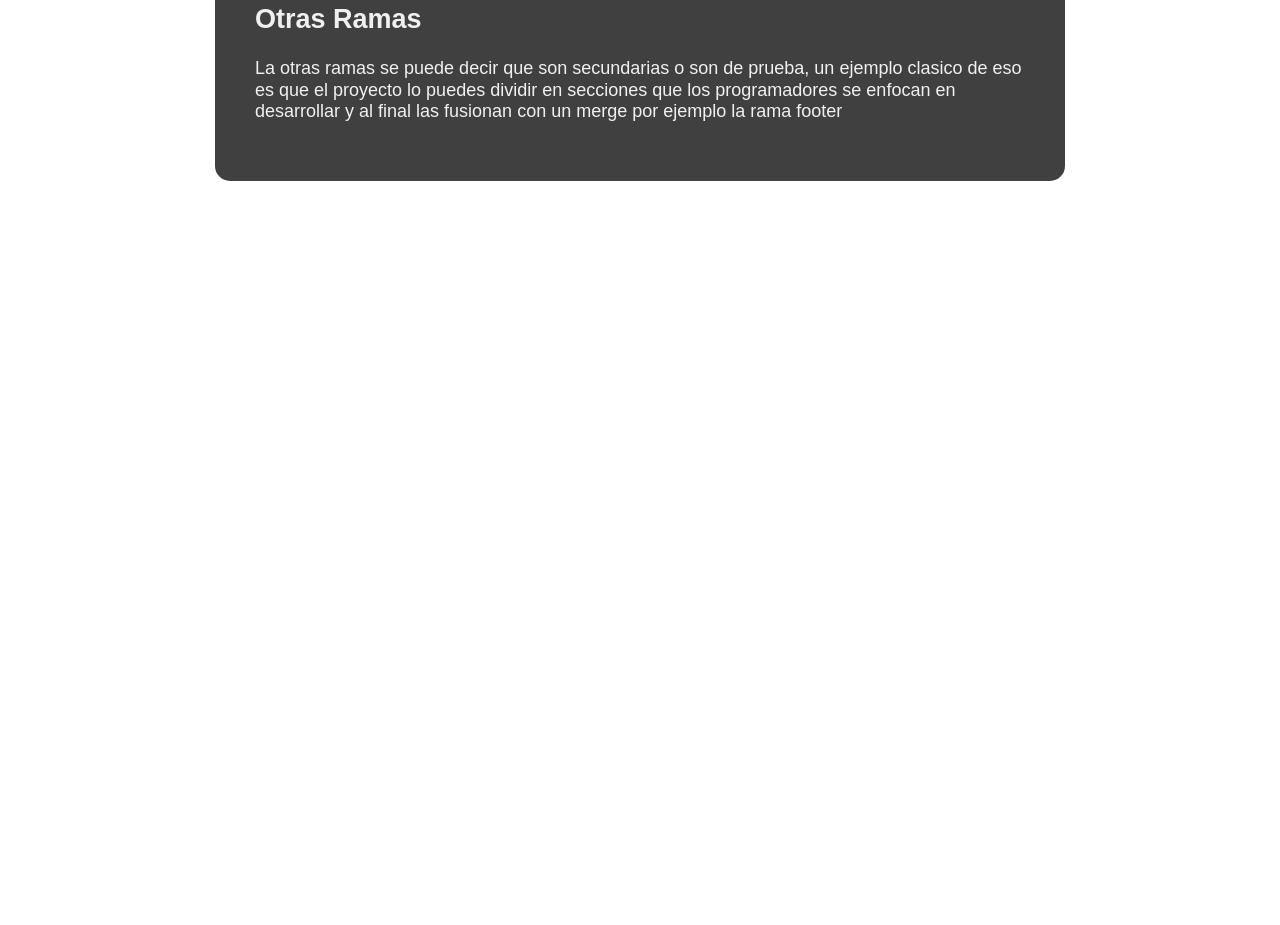
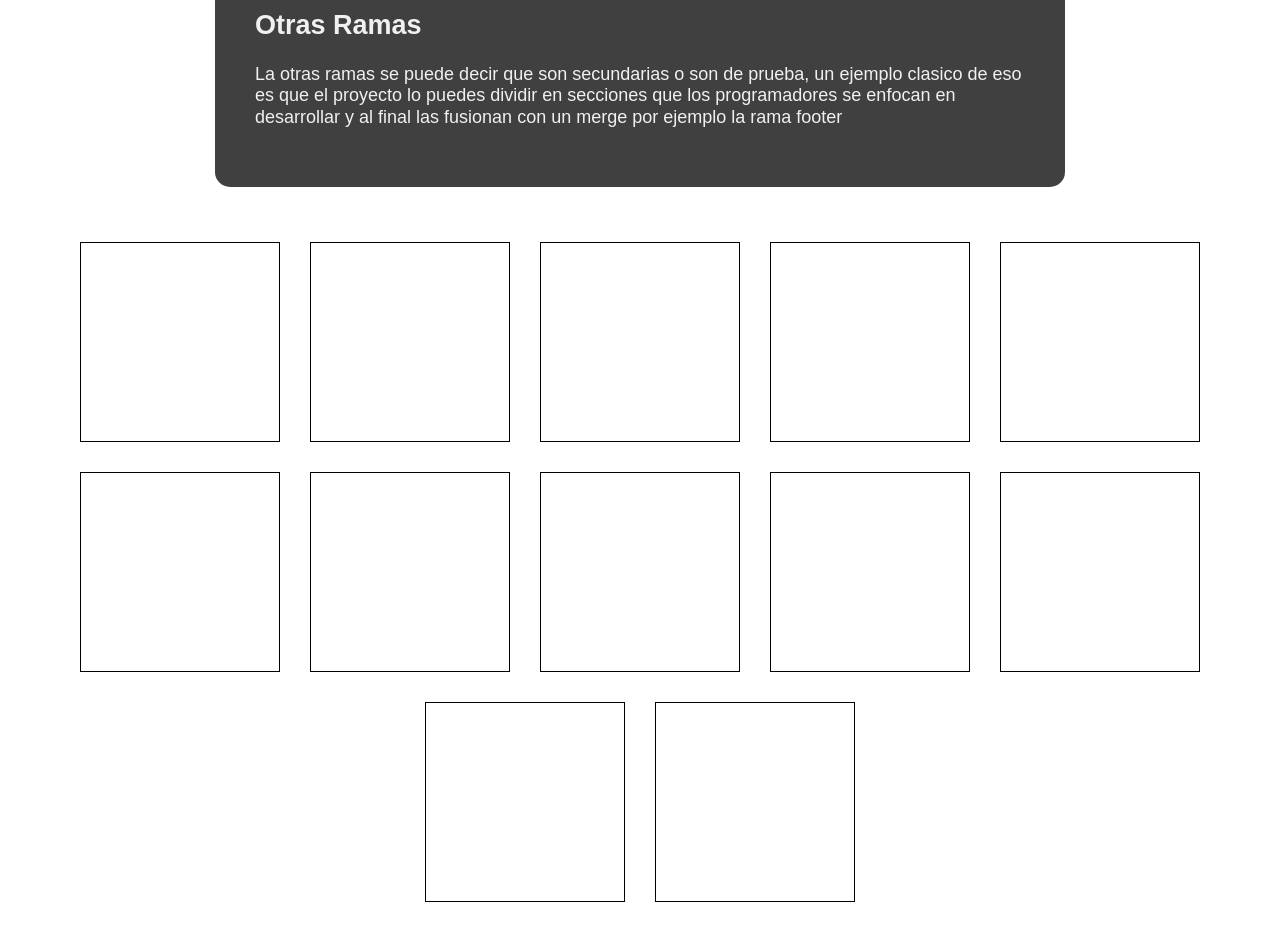
Before and after one commit to JoseLuisFV/GitEnMisTerminos, a plain HTML site: page index.html in a window 1280 px wide. Shown: the part 431-1356 px from the top of the page. Before the commit the page ends 800 px from the top, so only its background shows below. Drawn offline with Linux system fonts and the light colour scheme.

Commit message:
Un cambio minusculo para verificar el cambio de transmision

```diff
--- a/estilos.css
+++ b/estilos.css
@@ -1,6 +1,13 @@
+
+*{
+  box-sizing: border-box;
+}
+
 .cabecera{
+
   width: 850px;
   margin: auto;
+
   text-align: left;
   font-size: 40px;
   line-height: 1.5;
@@ -21,7 +28,7 @@
 }
 .section-git-ramas{
   width: 850px;
-  margin: auto;
+  margin: 35px auto;
   background-color: rgba(0,0,0,0.75);
   line-height: 1.2;
   font-family: sans-serif;
@@ -35,6 +42,7 @@
   font-size: 35px;
   line-height: 1.5;
   box-shadow: 0px 0px 3px 0px #000000;
+  margin: 0;
 }
 
 .section-git-ramas__caja{
@@ -57,3 +65,26 @@
 .section-git-ramas__caja-contenido__master-article__titulo{
   text-transform: capitalize;
 }
+
+
+
+.flexblox{
+  display: flex;
+  flex-wrap: wrap;
+  justify-content: center;
+  flex-direction: row;
+  align-items: baseline;
+  align-content: center;
+
+}
+
+.box{
+  width: 200px;
+  height: 200px;
+  margin: 15px;
+  border: 1px solid;
+  /*Propiedad que el valor es entre 0 y 1
+   la  cual describe que tan flexible es el elemento
+   1 para 100 porciento y 0 a 0 porciento*/
+  flex-shrink: 0;
+}
--- a/index.html
+++ b/index.html
@@ -2,7 +2,7 @@
 <html lang="en" dir="ltr">
   <head>
     <meta charset="utf-8">
-    <title>Tema de ramas en git</title>
+    <title>Tema de ramas en git y proximamente mas</title>
     <link rel="stylesheet" href="estilos.css">
   </head>
   <body>
@@ -32,5 +32,43 @@
         </article>
       </div>
     </section>
+    <div class="flexblox">
+      <div class="box">
+
+      </div>
+      <div class="box">
+
+      </div>
+      <div class="box">
+
+      </div>
+      <div class="box">
+
+      </div>
+      <div class="box">
+
+      </div>
+      <div class="box">
+
+      </div>
+      <div class="box">
+
+      </div>
+      <div class="box">
+
+      </div>
+      <div class="box">
+
+      </div>
+      <div class="box">
+
+      </div>
+      <div class="box">
+
+      </div>
+      <div class="box">
+
+      </div>
+    </div>
   </body>
 </html>
```
